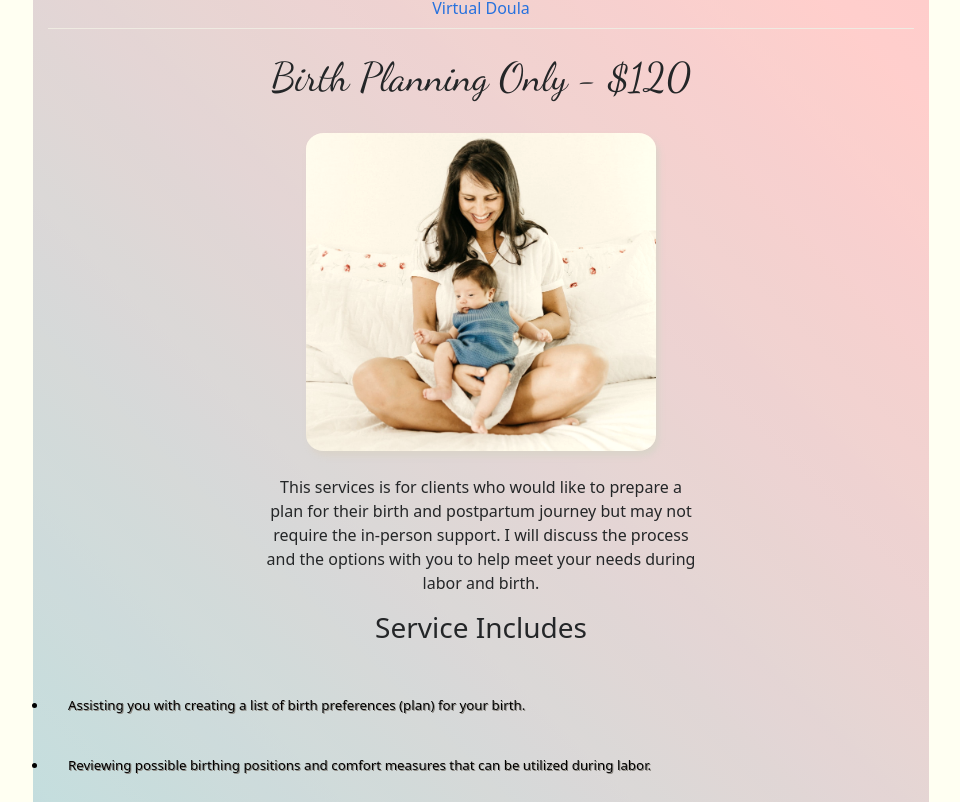
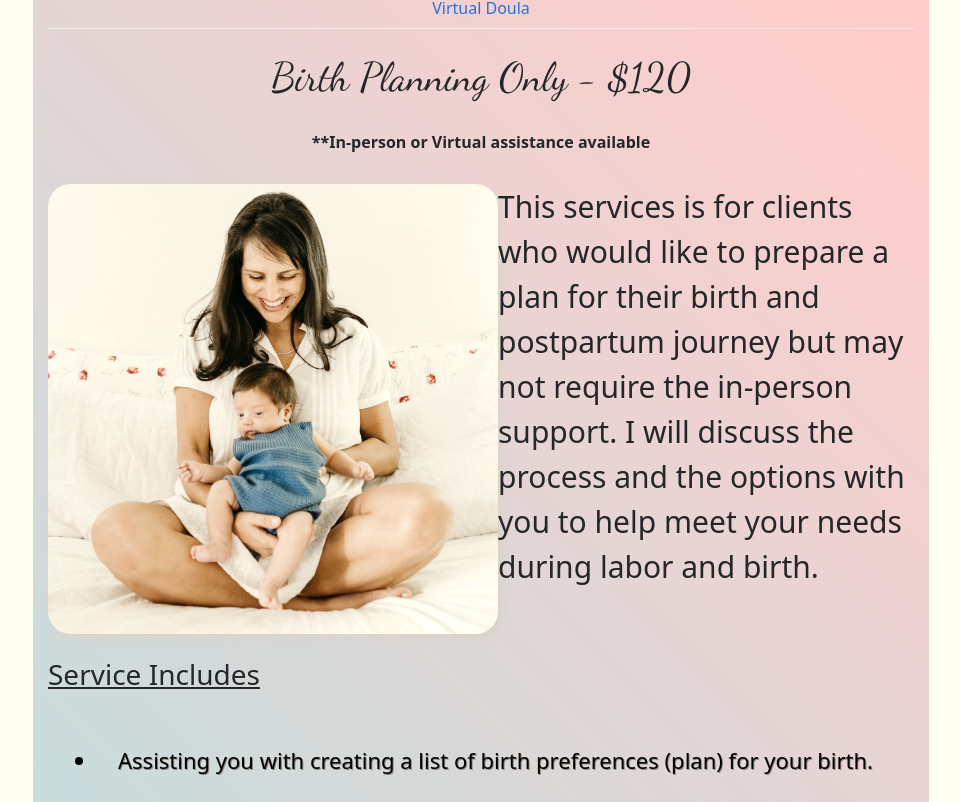
Before and after one commit to ccmstudios/ampedlife, a React (Create React App) app in the folder ampedlife/: page /services in a window 1280 px wide. Shown: the part 315-1117 px from the top of the page, without its empty margins (159-1119 px from the left). Built offline with nearby package versions, Linux system fonts and the light colour scheme.

Commit message:
photo fix

```diff
--- a/ampedlife/src/assets/css/ampedlife.css
+++ b/ampedlife/src/assets/css/ampedlife.css
@@ -304,6 +304,16 @@ justify-content: center;}
     font-size: smaller;
 text-align: left;
 }
+#servicemain{
+    display: flex;
+    justify-content: space-evenly;
+}
+
+#servicemain p{
+    font-size: 30px;
+    text-align: left;
+    justify-content: left;
+}
 
 #services li:hover{
     transform: scale(1.1);
@@ -426,16 +436,31 @@ padding: 15px;
 }
 
 #servicescontainer img{
-    width: 350px;
+    width: 450px;
+    height: 450px;
+    object-fit: cover;
 }
 
 #servicescontainer p{
     width: 50%;
-    text-align: center;
+    text-align: left;
     margin-right: auto;
     margin-left: auto;
 }
 
+#servicescontainer h3{
+    text-align: left;
+    text-decoration: underline;
+}
+#servicescontainer li{
+    margin-left: 50px;
+    font-size: 22px;
+}
+
+#servicescontainer h4{
+    font-size: 16px;
+    font-weight: bold;
+}
 #dropdowndiv{
     background: linear-gradient(45deg,pink,lightblue);
     justify-content: center;
--- a/ampedlife/src/components/servicecards.js
+++ b/ampedlife/src/components/servicecards.js
@@ -29,6 +29,9 @@ class Servicecard extends React.Component {
               <br></br>
               <h1>Birth Planning Only - $120</h1>
               <br></br>
+              <h4>**In-person or Virtual assistance available</h4>
+              <br></br>
+              <div id='servicemain'>
               <img src={Birth} alt="woman with belly" />
               <br></br>
               <br></br>
@@ -38,6 +41,9 @@ class Servicecard extends React.Component {
                 in-person support. I will discuss the process and the options
                 with you to help meet your needs during labor and birth.{" "}
               </p>
+
+              </div>
+              <br></br>
               <h3>Service Includes</h3>
               <ul>
                 <li>
@@ -62,6 +68,9 @@ class Servicecard extends React.Component {
             <Tab id="servicetabs" eventKey="birthdoula" title="Birthing Doula">
               <h1>Birthing Doula - $1100</h1>
               <br></br>
+              <h4>**In-person or Virtual assistance available</h4>
+              <br></br>
+              <div id='servicemain'>
               <img src={Doula} alt="knocked up" />
               <br></br>
               <br></br>
@@ -71,6 +80,9 @@ class Servicecard extends React.Component {
                 you and your partner using breathing techniques, labor
                 positions, and other comfort measures.{" "}
               </p>
+
+              </div>
+              <br></br>
               <h3>Service Includes</h3>
               <ul>
                 <li>
@@ -103,14 +115,24 @@ class Servicecard extends React.Component {
             <Tab eventKey="afterLoss" title="Pregnancy After Loss">
               <h1>Pregnancy After Loss - $1100</h1>
               <br></br>
+              <h4>**In-person or Virtual assistance available</h4>
+              <br></br>
+              <div id='servicemain'>
               <img src={Rainbow} alt="rainbow tutu" />
               <br></br>
               <br></br>
+              <p>
               Navigating pregnancy after loss can be difficult physically and
               emotionally. I walk alongside you through the journey and provide
               the emotional and physical support guiding you through your
-              pregnancy. My goal is to help make the experience as positive as
-              possible. <h3>Service Includes</h3>
+              pregnancy. My goal is to help make the experience as positive as possible.
+
+              </p>
+
+              </div>
+
+              <br></br>
+              <h3>Service Includes</h3>
               <ul>
                 <li>
                   4 prenatal visits to prepare your birth goals as well as
@@ -156,14 +178,24 @@ class Servicecard extends React.Component {
             <Tab eventKey="postpartum" title="Postpartum">
               <h1> Postpartum - Starting at $25 an Hour </h1>
               <br></br>
+              <h4>**In-person or Virtual assistance available</h4>
+              <br></br>
+              <div id='servicemain'>
+
               <img src={Postpartum} alt="knocked up" />
               <br></br>
               <br></br>
+              <p>
               There are always adjustments required when bringing a new baby
               home. With me as your postpartum doula, I assist your family unit
               as you transition into your life with a newborn. Your focus and
               energy can then be placed more on your recovery and care for your
-              newborn. <h3>Service Includes</h3>
+              newborn.
+
+              </p>
+              </div>
+              <br></br>
+              <h3>Service Includes</h3>
               <ul>
                 <li>
                   Light cleaning and organizing to help keep clutter at a
@@ -192,14 +224,23 @@ class Servicecard extends React.Component {
             <Tab eventKey="bereavement" title="Bereavement">
               <h1>Bereavement - Complimentary Service</h1>
               <br></br>
+              <h4>**In-person or Virtual assistance available</h4>
+              <br></br>
+              <div id='servicemain'>
               <img src={Bereavement} alt="knocked up" />
               <br></br>
               <br></br>
+              <p>
               Holding space is a term that means focusing on someone as they are
               feeling their emotions. I create a safe space to allow expression
               of emotions without judgement. As your doula, I will support
               preparing you for what you can expect as you birth your baby
               through stillbirth, elective termination and miscarriage.{" "}
+
+              </p>
+
+              </div>
+              <br></br>
               <h3>Service Includes</h3>
               <ul>
                 <li>Attending the birth.</li>
@@ -224,6 +265,8 @@ class Servicecard extends React.Component {
             <Tab eventKey="virtual" title="Virtual Doula">
               <h1>Virtual Services - $500</h1>
               <br></br>
+              <div id='servicemain'>
+
               <img src={Virtual} alt="coming baby" />
               <br></br>
               <br></br>
@@ -234,6 +277,8 @@ class Servicecard extends React.Component {
                 use my tools and kTodayledge to help you prepare for your birth
                 and help your partner support your needs.{" "}
               </p>
+              </div>
+              <br></br>
               <h3>Service Includes</h3>
               <ul>
                 <li>
```
